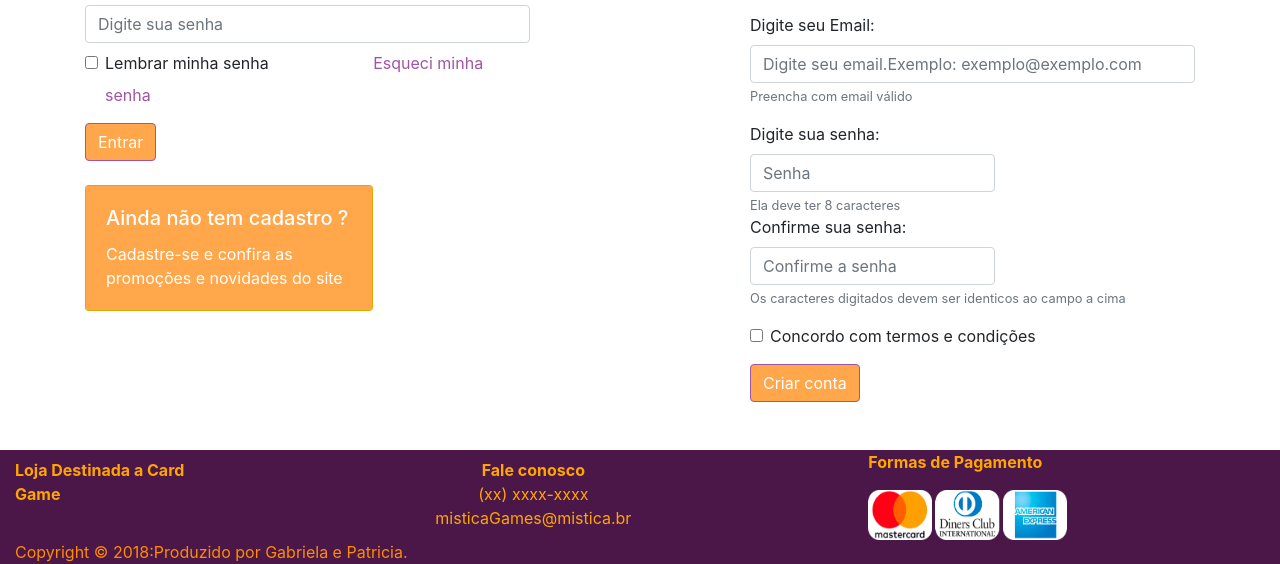
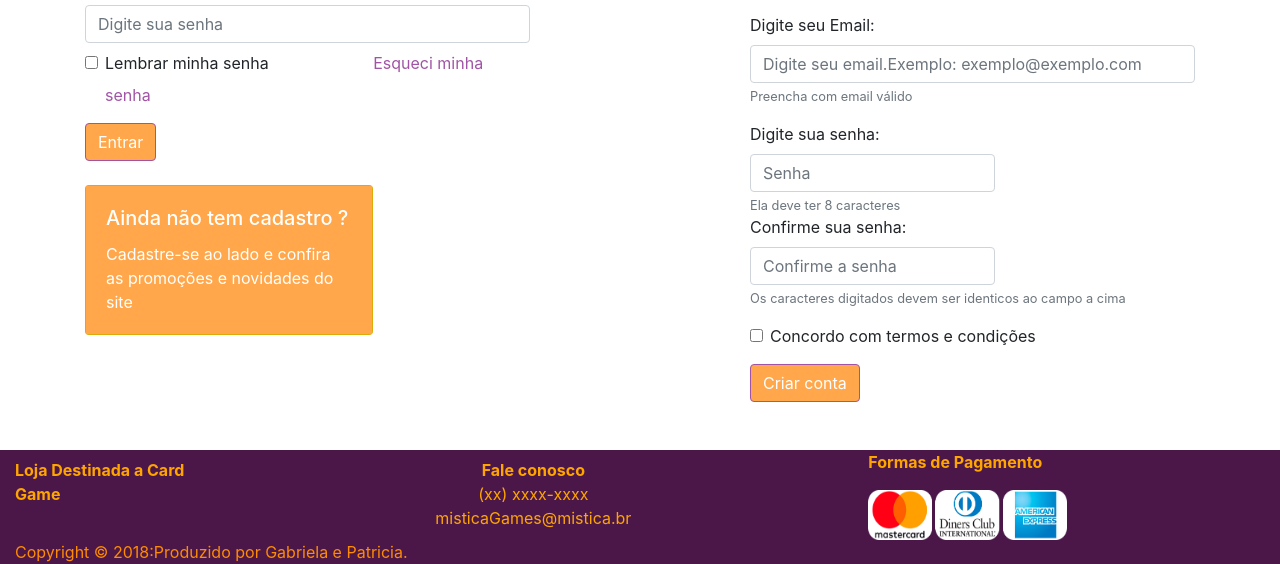
Before and after one commit to p-triciaG/MisticaGames, a website: page Projeto LojaOnline/Cadastro.html in a window 1280 px wide. Shown: the part 371-935 px from the top of the page. Drawn offline with nearby package versions, Linux system fonts and the light colour scheme; a script that the page names is missing.

Commit message:
atualização texto

```diff
--- a/Projeto LojaOnline/Cadastro.html
+++ b/Projeto LojaOnline/Cadastro.html
@@ -103,7 +103,7 @@
 							<div class="card text-white bg-warning mb-3" id="cardLogin" style="max-width: 18rem;">
 							     <div class="card-body nuni">
 							        <h5 class="card-title">Ainda não tem cadastro ?</h5>
-							        <p class="card-text">Cadastre-se e confira as promoções e novidades do site</p>
+							        <p class="card-text">Cadastre-se ao lado e confira as promoções e novidades do site</p>
 							    </div>
 							</div>
 
```
